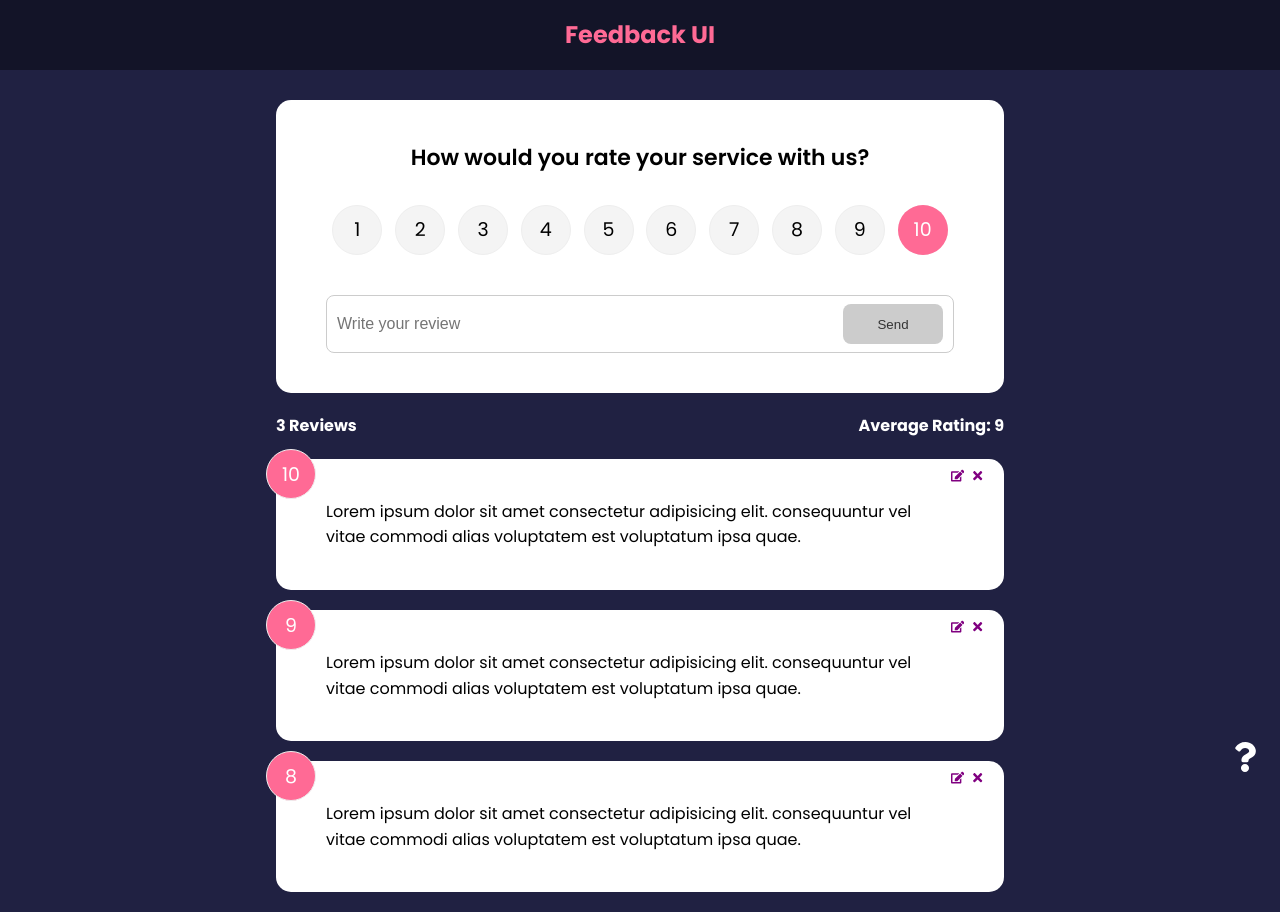
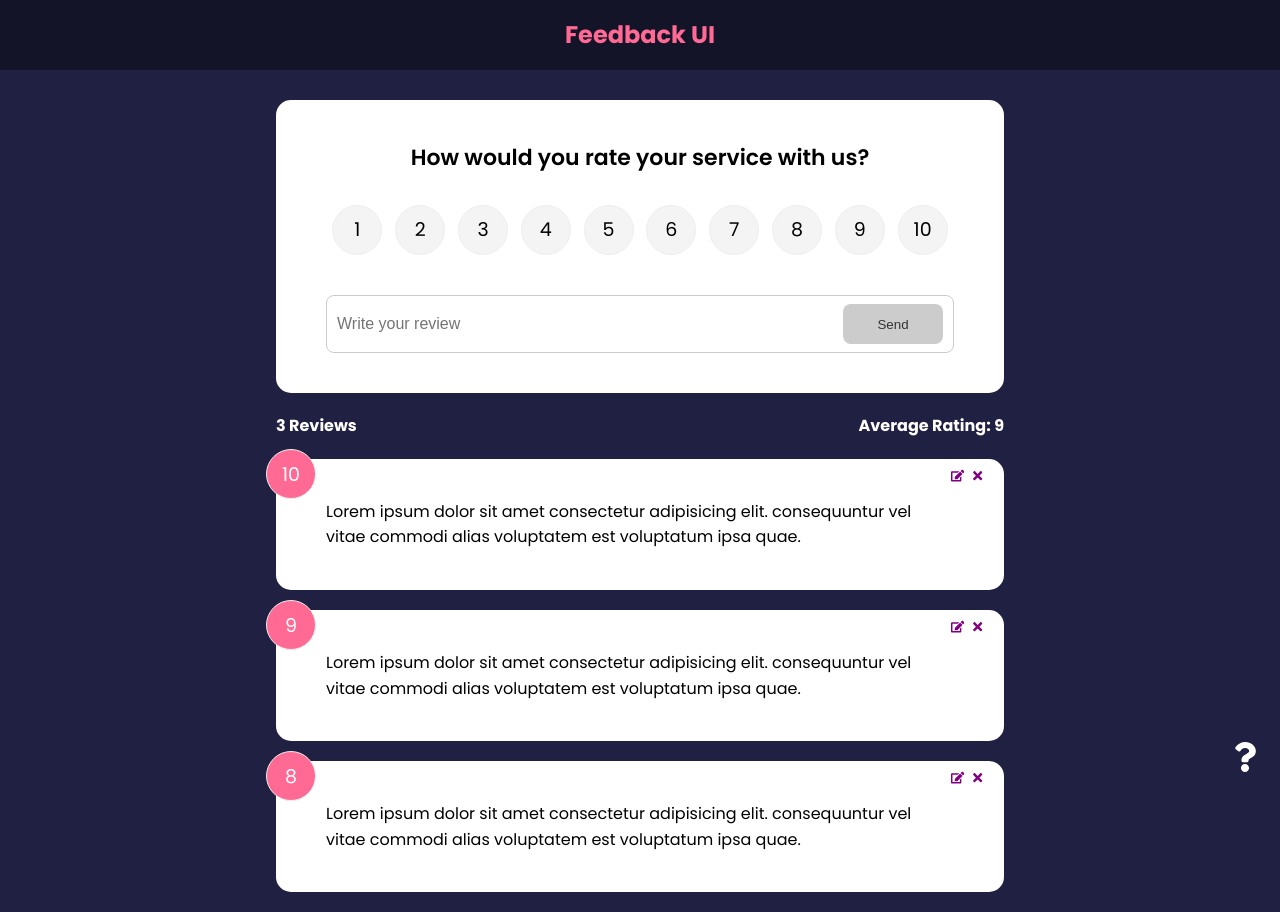
Before and after one commit to alejandrotoledoweb/feedback-app, a React (Create React App) app: page / in a window 1280 px wide. Built offline with nearby package versions, Linux system fonts and the light colour scheme; the HTML template or start-up script is replaced by a standard one.

Commit message:
add feedbackEdit in RatingSelector to select the rating that you want to edit

```diff
--- a/src/components/FeedbackForm.jsx
+++ b/src/components/FeedbackForm.jsx
@@ -1,16 +1,24 @@
-import { useState, useContext } from 'react';
+import { useState, useContext, useEffect } from 'react';
 import Card from './shared/Card';
 import Button from './shared/Button';
 import RatingSelector from './RatingSelector';
 import FeedbackContext from '../context/FeedbackContext';
 
-function FeedbackForm({ handleAdd }) {
+function FeedbackForm() {
   const [text, setText] = useState();
   const [rating, setRating] = useState(10);
   const [btnDisabled, setBtnDisabled] = useState(true);
   const [message, setMessage] = useState('');
 
-  const { addFeedback } = useContext(FeedbackContext);
+  const { addFeedback, feedbackEdit } = useContext(FeedbackContext);
+
+  useEffect(() => {
+    if (feedbackEdit.edit === true) {
+      setText(feedbackEdit.item.text);
+      setRating(feedbackEdit.item.rating);
+      setBtnDisabled(false);
+    }
+  }, [feedbackEdit]);
 
   const handleTextChange = (e) => {
     setText(e.target.value);
--- a/src/components/RatingSelector.jsx
+++ b/src/components/RatingSelector.jsx
@@ -1,8 +1,14 @@
-import { useState } from 'react';
+import { useState, useContext, useEffect } from 'react';
+import FeddbackContext from '../context/FeedbackContext';
 
 function RatingSelector({ select }) {
   const [selected, setSelected] = useState(10);
 
+  const { feedbackEdit } = useContext(FeddbackContext);
+
+  useEffect(() => {
+    setSelected(feedbackEdit.item.rating);
+  }, [feedbackEdit]);
   const handleChange = (e) => {
     setSelected(+e.currentTarget.value);
     select(+e.currentTarget.value);
--- a/src/context/FeedbackContext.js
+++ b/src/context/FeedbackContext.js
@@ -53,6 +53,7 @@
         deleteFeedback,
         addFeedback,
         editFeedback,
+        feedbackEdit,
       }}
     >
       {children}
```
